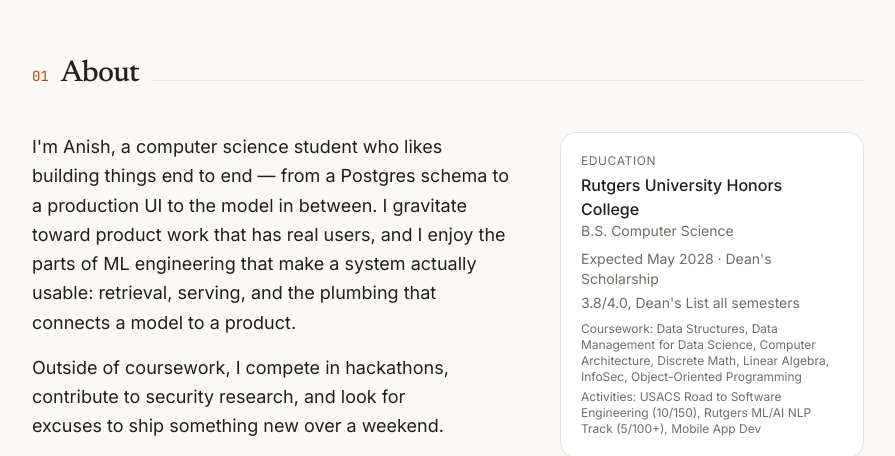
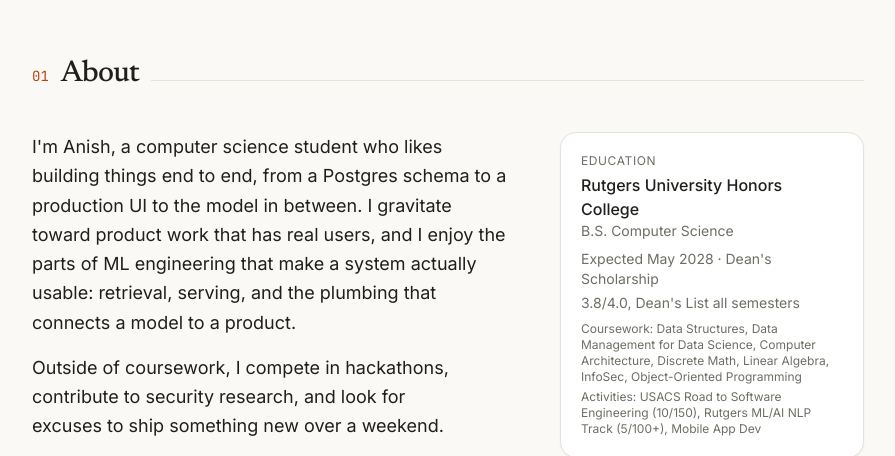
Before and after one commit to anish-yen/personal-portfolio, a Next.js app: page / in a window 1280 px wide. Shown: the part 840-1296 px from the top of the page, without its empty margins (192-1087 px from the left). Built offline with nearby package versions, Linux system fonts and the light colour scheme.

Commit message:
Fix punctuation in About component description
Corrected punctuation in the About section description.

```diff
--- a/src/components/About.tsx
+++ b/src/components/About.tsx
@@ -11,7 +11,7 @@ export default function About() {
           <div className="sm:col-span-3">
             <p className="text-balance text-lg leading-relaxed text-foreground/90">
               I&apos;m {profile.nickname}, a computer science student who likes
-              building things end to end — from a Postgres schema to a
+              building things end to end, from a Postgres schema to a
               production UI to the model in between. I gravitate toward
               product work that has real users, and I enjoy the parts of ML
               engineering that make a system actually usable: retrieval,
```
